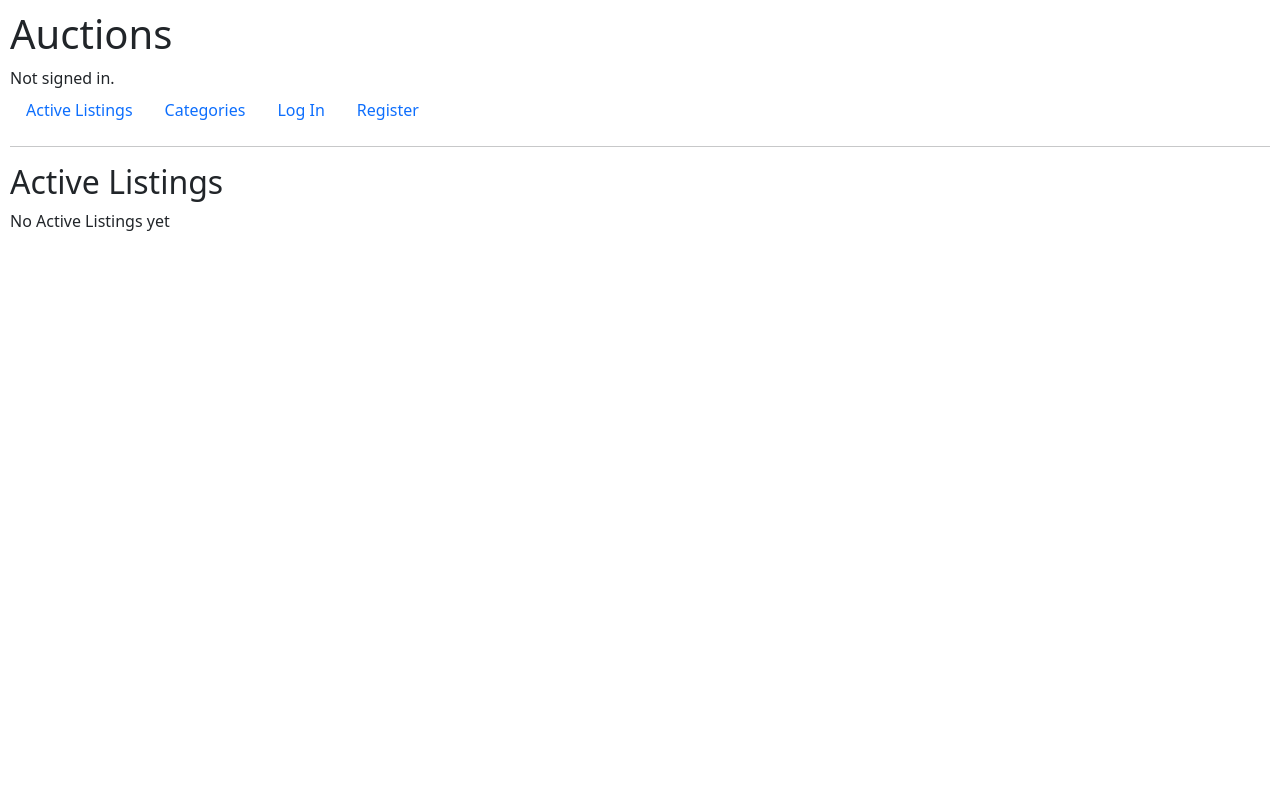
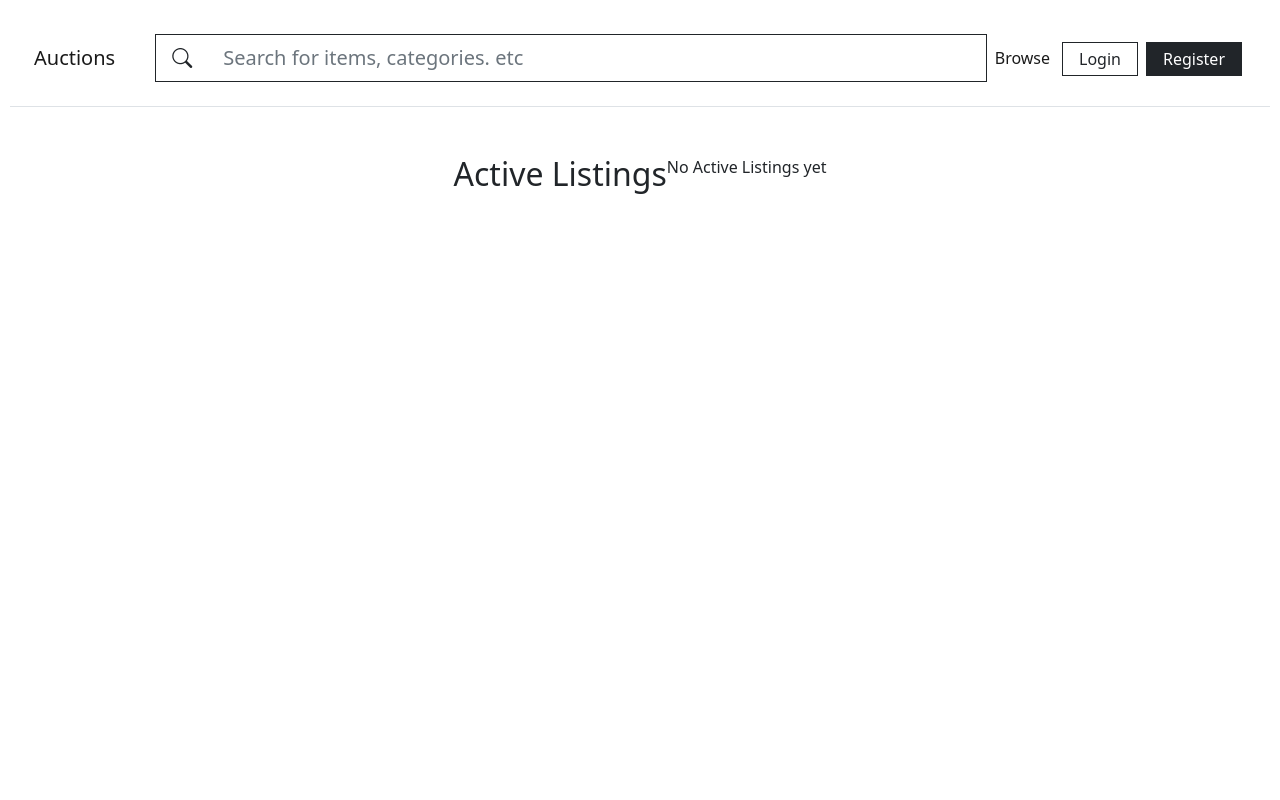
Before and after one commit to craftzmask/E-commerce, a Django app: page / in a window 1280 px wide. Run offline with Django 3.2, Linux system fonts and the light colour scheme; data that the repository does not hold is empty; some libraries are stand-ins or nearby versions.

Commit message:
style basic navbar

```diff
--- a/auctions/templates/auctions/layout.html
+++ b/auctions/templates/auctions/layout.html
@@ -5,44 +5,63 @@
     <head>
         <title>{% block title %}Auctions{% endblock %}</title>
         <link href="https://cdn.jsdelivr.net/npm/bootstrap@5.2.0/dist/css/bootstrap.min.css" rel="stylesheet" integrity="sha384-gH2yIJqKdNHPEq0n4Mqa/HGKIhSkIHeL5AyhkYV8i59U5AR6csBvApHHNl/vI1Bx" crossorigin="anonymous">
+        <link rel="stylesheet" href="https://cdn.jsdelivr.net/npm/bootstrap-icons@1.3.0/font/bootstrap-icons.css">
         <link href="{% static 'auctions/styles.css' %}" rel="stylesheet">
     </head>
-    <body>
-        <h1>Auctions</h1>
-        <div>
-            {% if user.is_authenticated %}
-                Signed in as <strong>{{ user.username }}</strong>.
-            {% else %}
-                Not signed in.
-            {% endif %}
+    <body class="vh-100">
+
+        <!-- Navbar -->
+        <nav class="navbar navbar-expand-lg bg-white navbar-white border-bottom p-0">
+            <div class="container-fluid p-4">
+                <button class="navbar-toggler" type="button" data-bs-toggle="collapse" data-bs-target="#navbar">
+                    <span class="navbar-toggler-icon"></span>
+                </button>
+
+                <a class="navbar-brand" href="{% url 'index' %}">Auctions</a>
+
+                <form class="d-flex flex-fill ms-4 border border-dark w-75" role="search">
+                    <div class="input-group input-group-lg">
+                        <i class="bi bi-search input-group-text bg-white border-0"></i>
+                        <input type="text" class="form-control border-0 shadow-none" placeholder="Search for items, categories. etc">
                     </div>
-        <ul class="nav">
+                </form>
+
+                <div class="collapse navbar-collapse" id="navbar">
+                    <ul class="navbar-nav text-center ms-auto">
                       <li class="nav-item">
-                <a class="nav-link" href="{% url 'index' %}">Active Listings</a>
-            </li>
-            <li class="nav-item">
-                <a class="nav-link" href="{% url 'view_categories' %}">Categories</a>
+                        <a class="nav-link active" aria-current="page" href="{% url 'view_categories' %}">Browse</a>
                       </li>
                       {% if user.is_authenticated %}
                             <li class="nav-item">
-                    <a class="nav-link" href="{% url 'view_watchlist' %}">Watchlist</a>
+                                <a class="nav-link active" href="{% url 'view_watchlist' %}">Watchlist</a>
                             </li>
                             <li class="nav-item">
-                    <a class="nav-link" href="{% url 'create_listing' %}">Create Listing</a>
+                                <a class="nav-link active" href="{% url 'create_listing' %}">Create Listing</a>
                             </li>
                             <li class="nav-item">
-                    <a class="nav-link" href="{% url 'logout' %}">Log Out</a>
+                                <a type="button" class="nav-link link-dark btn btn-outline-dark rounded-0 mt-1 mx-1 py-1 px-3" href="{% url 'logout' %}">
+                                    Log Out
+                                    <i class="bi bi-box-arrow-right ms-1"></i>
+                                </a>
                             </li>
                         {% else %}
                             <li class="nav-item">
-                    <a class="nav-link" href="{% url 'login' %}">Log In</a>
+                                <a type="button" class="nav-link link-dark btn btn-outline-dark rounded-0 mt-1 mx-1 py-1 px-3" href="{% url 'login' %}">
+                                    Login
+                                </a>
                             </li>
                             <li class="nav-item">
-                    <a class="nav-link" href="{% url 'register' %}">Register</a>
+                                <a type="button" class="nav-link btn btn-dark text-white rounded-0 mt-1 mx-1 py-1 px-3" href="{% url 'register' %}">
+                                    Register
+                                </a>
                             </li>
                         {% endif %}
                     </ul>
-        <hr>
+                </div>
+            </div>
+        </nav>
+
+        <!-- Main -->
         {% if messages %}
             <ul class="messages list-unstyled">
                 {% for message in messages %}
@@ -52,8 +71,13 @@
                 {% endfor %}
             </ul>
         {% endif %}
+
+        <div class="container-fluid text-center pt-5 d-flex justify-content-center">
             {% block body %}
             {% endblock %}
+        </div>
+
+        <!-- Footer -->
 
         <script src="https://cdn.jsdelivr.net/npm/bootstrap@5.2.0/dist/js/bootstrap.bundle.min.js" integrity="sha384-A3rJD856KowSb7dwlZdYEkO39Gagi7vIsF0jrRAoQmDKKtQBHUuLZ9AsSv4jD4Xa" crossorigin="anonymous"></script>
     </body>
```
Lines whose indentation alone changed are shown as unchanged.
